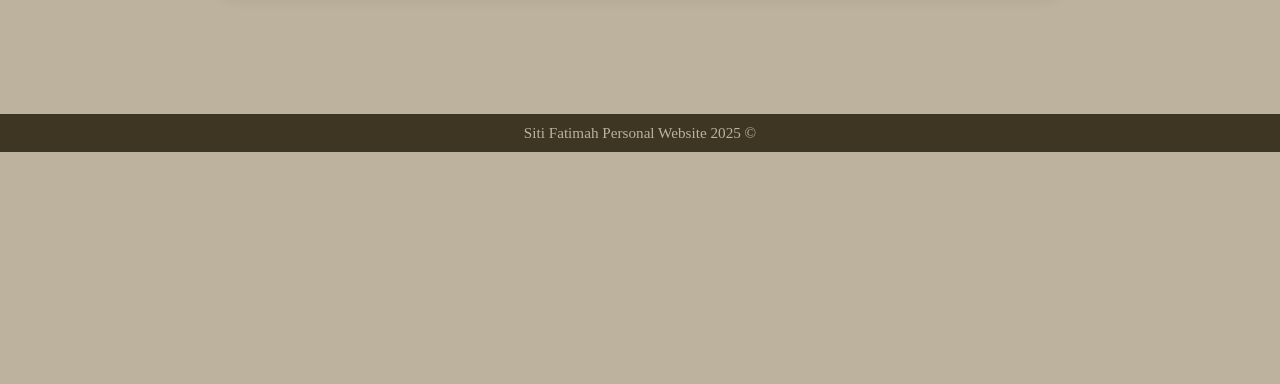
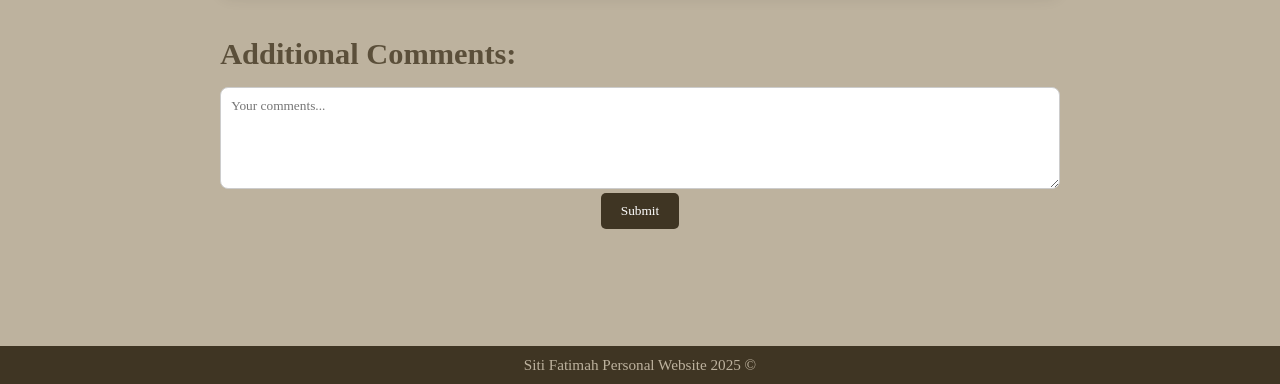
Before and after one commit to SitiFatimah0403/Lab_2_SSE3308, a plain HTML site: page contact.html in a window 1280 px wide. Shown: the part 815-1199 px from the top of the page. Before the commit the page ends 967 px from the top, so only its background shows below. Drawn offline with Linux system fonts and the light colour scheme.

Commit message:
lastest update

```diff
--- a/contact.html
+++ b/contact.html
@@ -99,6 +99,16 @@
           </tbody>
         </table>
       </div>
+      <div class="table-container">
+        <h2>Additional Comments:</h2>
+        <form action="" method="">
+          <p>
+            <textarea name="comments" id="comments" rows="5" cols="50" placeholder="Your comments..."></textarea>
+          </p>
+          <button type="submit" style="padding: 10px 20px; background-color: #3f3523; color: white; border: none; border-radius: 5px;">Submit</button>
+        </form>
+
+      </div>
     </section>
 
     <footer>
--- a/styles.css
+++ b/styles.css
@@ -379,6 +379,10 @@ tr:hover {
         padding: 12px 10px;
     }
 
+   textarea{
+    width: 80%;
+   }
+
 
 }
 
@@ -393,4 +397,11 @@ tr:hover {
       text-align: center;
     }
   }
-  git push origin main
+
+  textarea {
+    width: 100%;
+    padding: 10px;
+    border-radius: 8px;
+    border: 1px solid #ccc;
+    resize: vertical;
+}
```
Also changed, not shown: index.html (+1 -1 lines).
